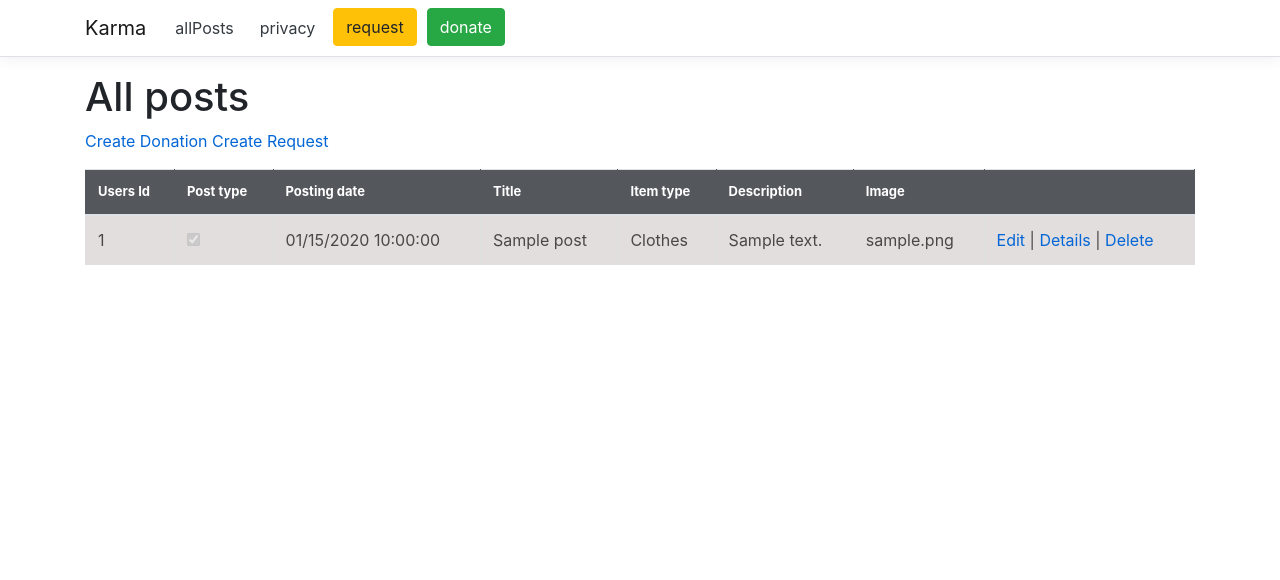
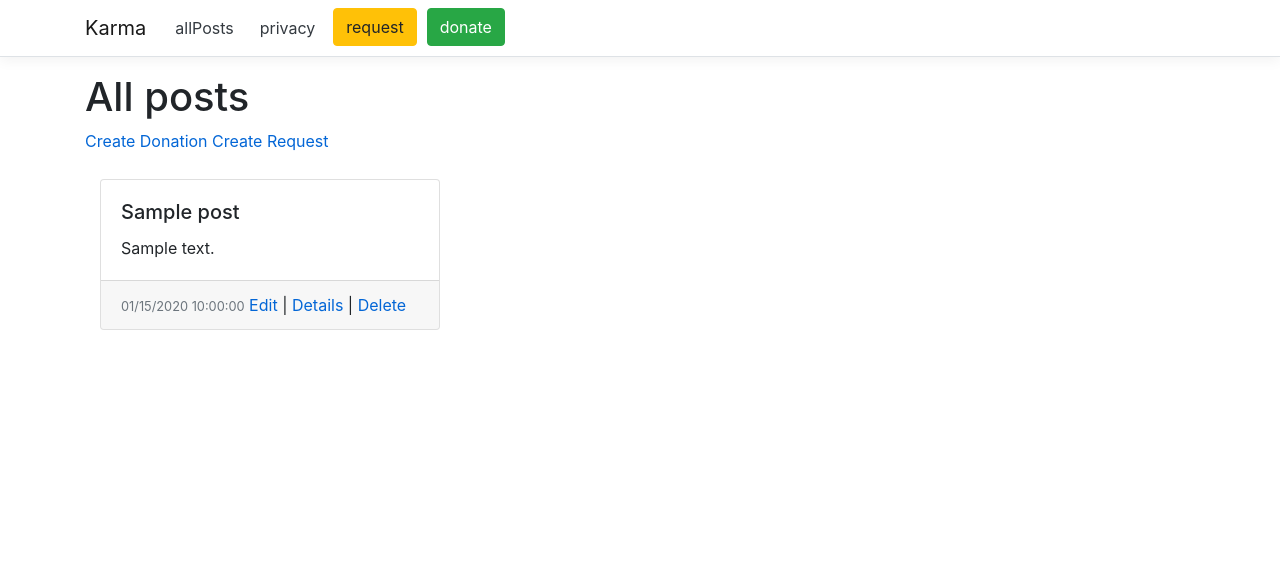
Before and after one commit to PauliusLu/Pro-Bono, an ASP.NET Core app: page /Posts in a window 1280 px wide. Shown: the top 580 px of the page. Run offline with ASP.NET Core 8, Linux system fonts and the light colour scheme; empty tables hold one stand-in row (values such as "Sample post"); database files in the repository are not loaded.

Commit message:
Create simple cards for posts in Posts/Index.cshtml
* Create simple cards of posts
* Add some test data to Karma.db
* Fix an error in PostsController.cs

```diff
--- a/Karma/Controllers/PostsController.cs
+++ b/Karma/Controllers/PostsController.cs
@@ -39,7 +39,7 @@ namespace Karma.Controllers
             }
             else
             {
-                posts = await _context.Post.Where(p => p.IsDonation).ToListAsync();
+                posts = await _context.Post.Where(p => p.IsDonation == isDonation).ToListAsync();
                 ViewBag.Header = (bool) isDonation ? "All donations" : "All requests";
             }
 
--- a/Karma/Views/Posts/Index.cshtml
+++ b/Karma/Views/Posts/Index.cshtml
@@ -11,69 +11,29 @@
     <a asp-action="CreateRequest">Create Request</a>
 </p>
 
-<style>
-    table thead th {
-        background-color: #54585d;
-        color: #ffffff;
-        font-weight: bold;
-        font-size: 13px;
-        border: 1px solid #54585d;
-    }
-
-    table tbody td {
-        color: #494747;
-        border: 1px solid #dddfe1;
-        background-color: #E2DEDD
-    }
-</style>
 <html>
 <body>
-    <table class="table">
-        <thead>
-            <tr>
-                <th>Users Id</th>
-                <th>Post type</th>
-                <th>Posting date</th>
-                <th>Title</th>
-                <th>Item type</th>
-                <th>Description</th>
-                <th>Image</th>
-                <th></th>
-            </tr>
-        </thead>
-        <tbody>
+    <div class="container-fluid content-row post-cards">
+        <div class="row">
             @foreach (var item in Model)
             {
-                <tr>
-                    <td>
-                        @Html.DisplayFor(modelItem => item.UserId)
-                    </td>
-                    <td>
-                        @Html.DisplayFor(modelItem => item.IsDonation)
-                    </td>
-                    <td>
-                        @Html.DisplayFor(modelItem => item.Date)
-                    </td>
-                    <td>
-                        @Html.DisplayFor(modelItem => item.Title)
-                    </td>
-                    <td>
-                        @Html.DisplayFor(modelItem => item.ItemType)
-                    </td>
-                    <td>
-                        @Html.DisplayFor(modelItem => item.Description)
-                    </td>
-                    <td>
-                        @Html.DisplayFor(modelItem => item.ImagePath)
-                    </td>
-                    <td>
-                        <a asp-action="Edit" asp-route-id="@item.Id">Edit</a> |
-                        <a asp-action="Details" asp-route-id="@item.Id">Details</a> |
-                        <a asp-action="Delete" asp-route-id="@item.Id">Delete</a>
-                    </td>
-                </tr>
-            }
-        </tbody>
-    </table>
+                <div class="col-sm-12 col-lg-4">
+                    <div class="card h-100">
+                        <img class="card-img-top" src="" alt="">
+                        <div class="card-body">
+                            <h5 class="card-title">@Html.DisplayFor(modelItem => item.Title)</h5>
+                            <p class="card-text">@Html.DisplayFor(modelItem => item.Description)</p>
+                        </div>
+                        <div class="card-footer">
+                            <small class="text-muted">@Html.DisplayFor(modelItem => item.Date)</small>
+                            <a asp-action="Edit" asp-route-id="@item.Id">Edit</a> |
+                            <a asp-action="Details" asp-route-id="@item.Id">Details</a> |
+                            <a asp-action="Delete" asp-route-id="@item.Id">Delete</a>
+                        </div>
+                    </div>
+                </div>
+                }
+            </div>
+        </div>
 </body>
 </html>
--- a/Karma/wwwroot/css/site.css
+++ b/Karma/wwwroot/css/site.css
@@ -10,6 +10,11 @@ a.navbar-brand {
 /* Provide sufficient contrast against white background */
 a {
     color: #0366d6;
+}
+
+.post-cards .col-lg-4 {
+    margin-top: 10px;
+    margin-bottom: 10px;
 }
 
 .nav-item {
```
Also changed, not shown: Karma/Data/Karma.db.
